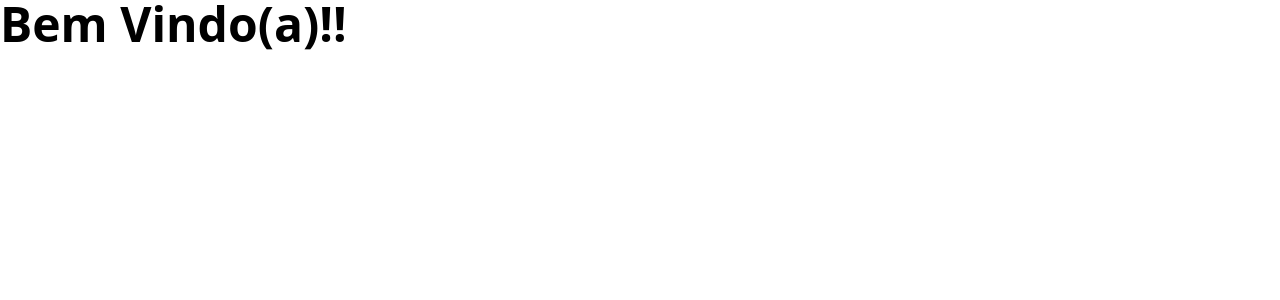
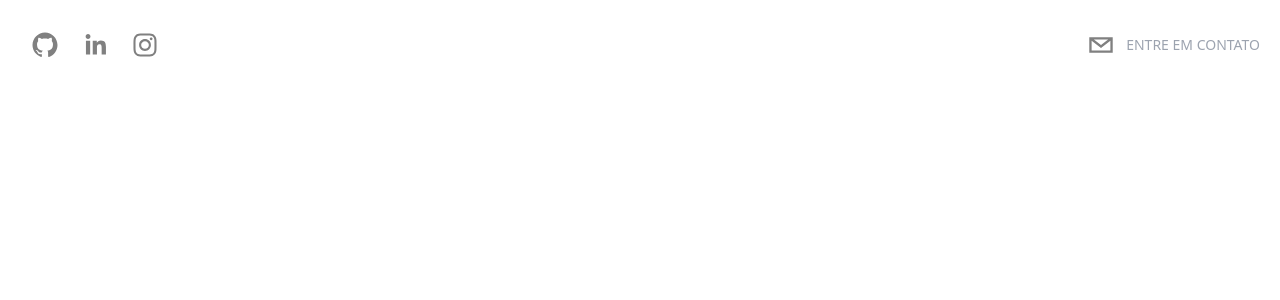
Before and after one commit to GabrielaTiago/Portfolio, a Next.js app: page / in a window 1280 px wide. Shown: the top 300 px of the page. Built offline with nearby package versions, Linux system fonts and the light colour scheme.

Commit message:
:sparkles: feat: Creates the header component

```diff
--- a/src/app/page.tsx
+++ b/src/app/page.tsx
@@ -1,3 +1,5 @@
+import { Header } from "@/components";
+
 export default function Home() {
-  return <main className="text-5xl font-bold">Bem Vindo(a)!!</main>;
+  return <><Header/></>;
 }
--- /dev/null
+++ b/src/components/Header.tsx
@@ -0,0 +1,42 @@
+import React from "react";
+import { SocialIcon } from "react-social-icons";
+
+type Props = {};
+
+export function Header({}: Props) {
+  return (
+    <header className="max-w-7xl mx-auto p-5 sticky top-0 flex flex-row justify-between z-20">
+      <div className="flex flex-row items-center">
+        <SocialIcon
+          className="hover:brightness-125"
+          url="https://github.com/GabrielaTiago"
+          fgColor="gray"
+          bgColor="transparent"
+        />
+        <SocialIcon
+          className="hover:brightness-125"
+          url="https://linkedin.com/in/gabrielatiago"
+          fgColor="gray"
+          bgColor="transparent"
+        />
+        <SocialIcon
+          className="hover:brightness-125"
+          url="https://instagram.com/gabstiago"
+          fgColor="gray"
+          bgColor="transparent"
+        />
+      </div>
+      <div className="flex flex-row items-center text-gray-300 cursor-pointer">
+        <SocialIcon
+          className="cursor-pointer hover:brightness-125"
+          network="email"
+          fgColor="gray"
+          bgColor="transparent"
+        />
+        <p className="uppercase hidden md:inline-flex text-sm text-gray-400 hover:brightness-90">
+          Entre em contato
+        </p>
+      </div>
+    </header>
+  );
+}
--- /dev/null
+++ b/src/components/index.ts
@@ -0,0 +1 @@
+export * from "./Header";
```
